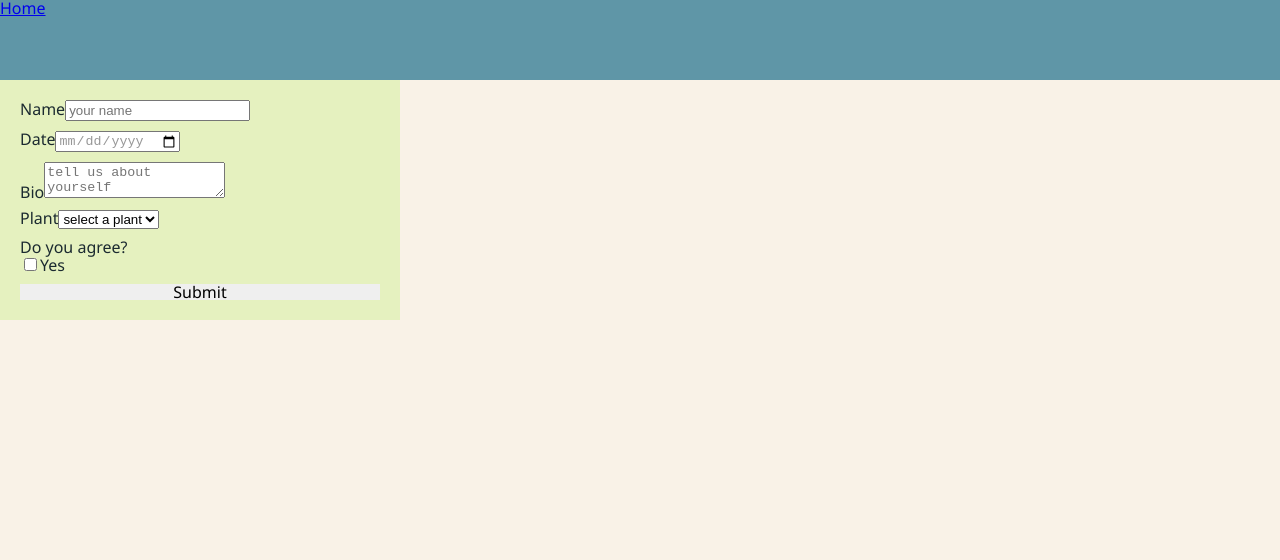
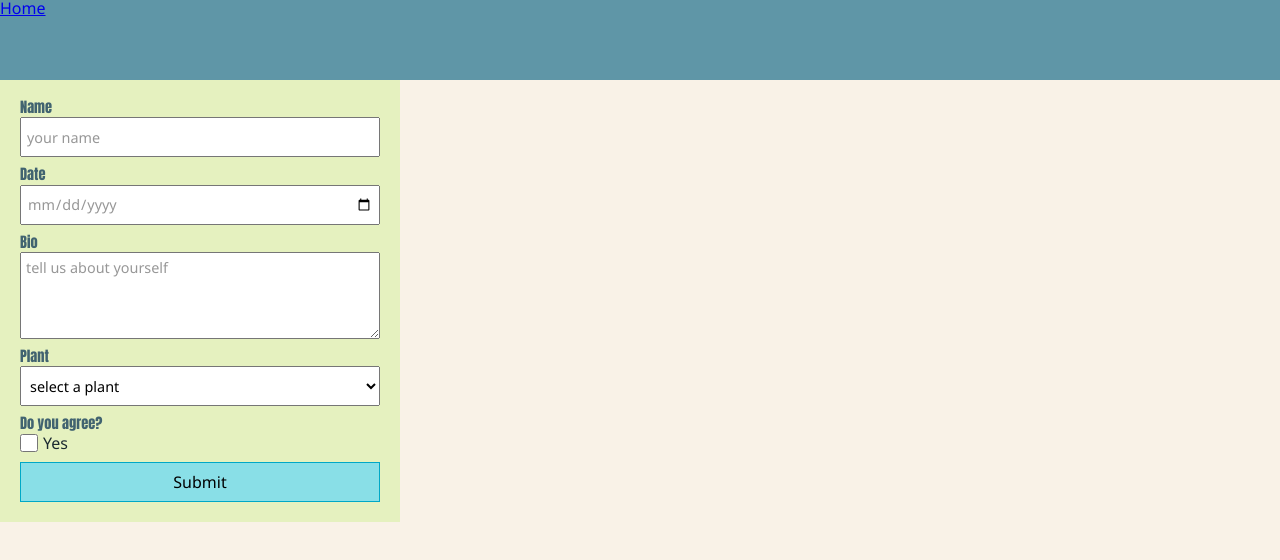
Before and after one commit to aaronEnyetu/customForms, a React app: page / in a window 1280 px wide. Shown: the top 560 px of the page. Built offline with nearby package versions, Linux system fonts and the light colour scheme.

Commit message:
Completed styling

```diff
--- a/src/components/Forms/FormControls.css
+++ b/src/components/Forms/FormControls.css
@@ -0,0 +1,59 @@
+.LabelText {
+    color: var(--caption-color);
+    font-family: var(--label-font);
+    font-size: 0.9em;
+  }
+
+  .FormControl {
+    display: grid;
+    gap: 3px;
+
+    input:not([type='checkbox']):not([type='radio']),
+    select,
+    textarea {
+      display: block;
+      width: 100%;
+      height: 40px;
+      padding: 5px;
+      font-size: 1em;
+      font-family: var(--primary-font);
+    }
+
+    textarea {
+      height: 6em;
+      resize: vertical;
+    }
+
+    *::placeholder,
+    select:invalid,
+    input:invalid {
+      color: rgb(151, 151, 151);
+    }
+  }
+
+  .FormButton {
+    padding: 5px 10px;
+    height: 40px;
+    background: var(--button-color);
+    border: 1px solid var(--header-color);
+    cursor: pointer;
+
+    &.Icon {
+      font-size: 1.5em;
+    }
+  }
+
+  .CheckboxControl {
+    input[type='checkbox'] {
+      width: 18px;
+      height: 18px;
+      margin: 0;
+    }
+
+    label {
+      display: flex;
+      align-items: center;
+      gap: 5px;
+      margin-top: 4px;
+    }
+  }
```
